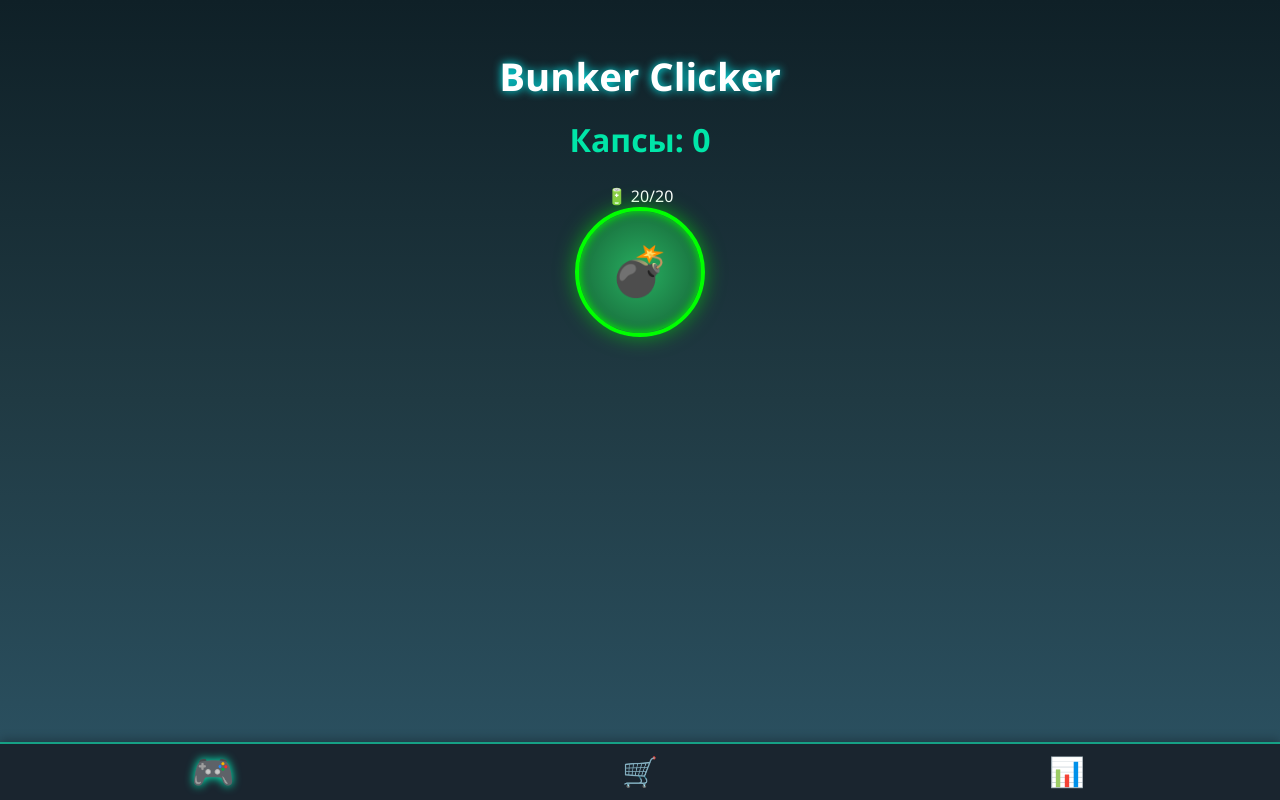
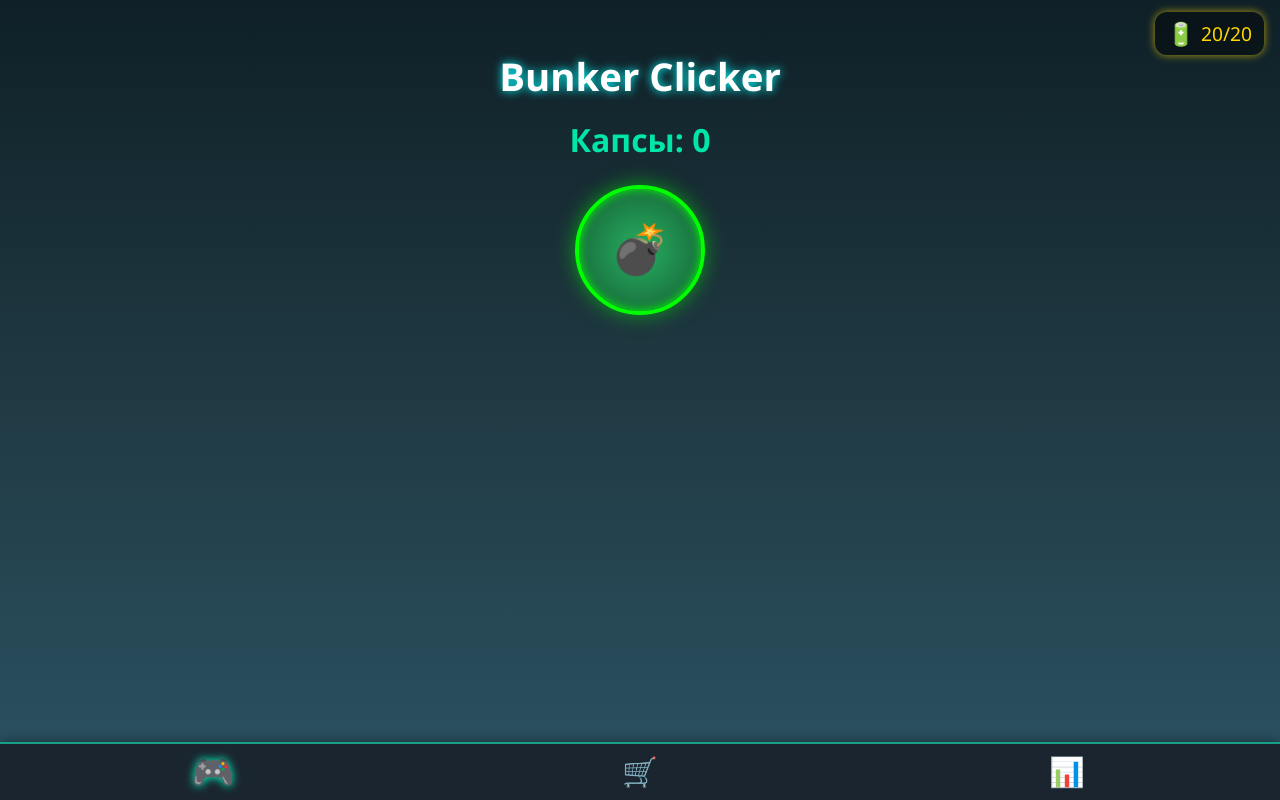
Before and after one commit to crymory/bunker-clickers, a React (Create React App) app: page / in a window 1280 px wide. Built offline with nearby package versions, Linux system fonts and the light colour scheme.

Commit message:
Update App.css

```diff
--- a/src/App.css
+++ b/src/App.css
@@ -124,3 +124,43 @@ body {
   text-shadow: 0 0 8px #00ffc3;
   transform: scale(1.2);
 }
+
+/* Анимация капсов */
+.counter.animated {
+  animation: pop 0.3s ease-in-out;
+}
+
+@keyframes pop {
+  0% { transform: scale(1); }
+  50% { transform: scale(1.2); color: #00ffc3; }
+  100% { transform: scale(1); }
+}
+
+/* Энергия справа сверху */
+.energy {
+  position: fixed;
+  top: 12px;
+  right: 16px;
+  font-size: 1.2rem;
+  color: #ffd700;
+  background: rgba(0, 0, 0, 0.4);
+  padding: 6px 12px;
+  border-radius: 12px;
+  box-shadow: 0 0 8px #ffd700aa;
+  display: flex;
+  align-items: center;
+  gap: 6px;
+  z-index: 200;
+  user-select: none;
+}
+
+.battery-icon {
+  font-size: 1.4rem;
+}
+
+/* Отключение кнопки при нуле энергии */
+.click-button:disabled {
+  filter: grayscale(80%);
+  cursor: not-allowed;
+  box-shadow: none;
+}
```
